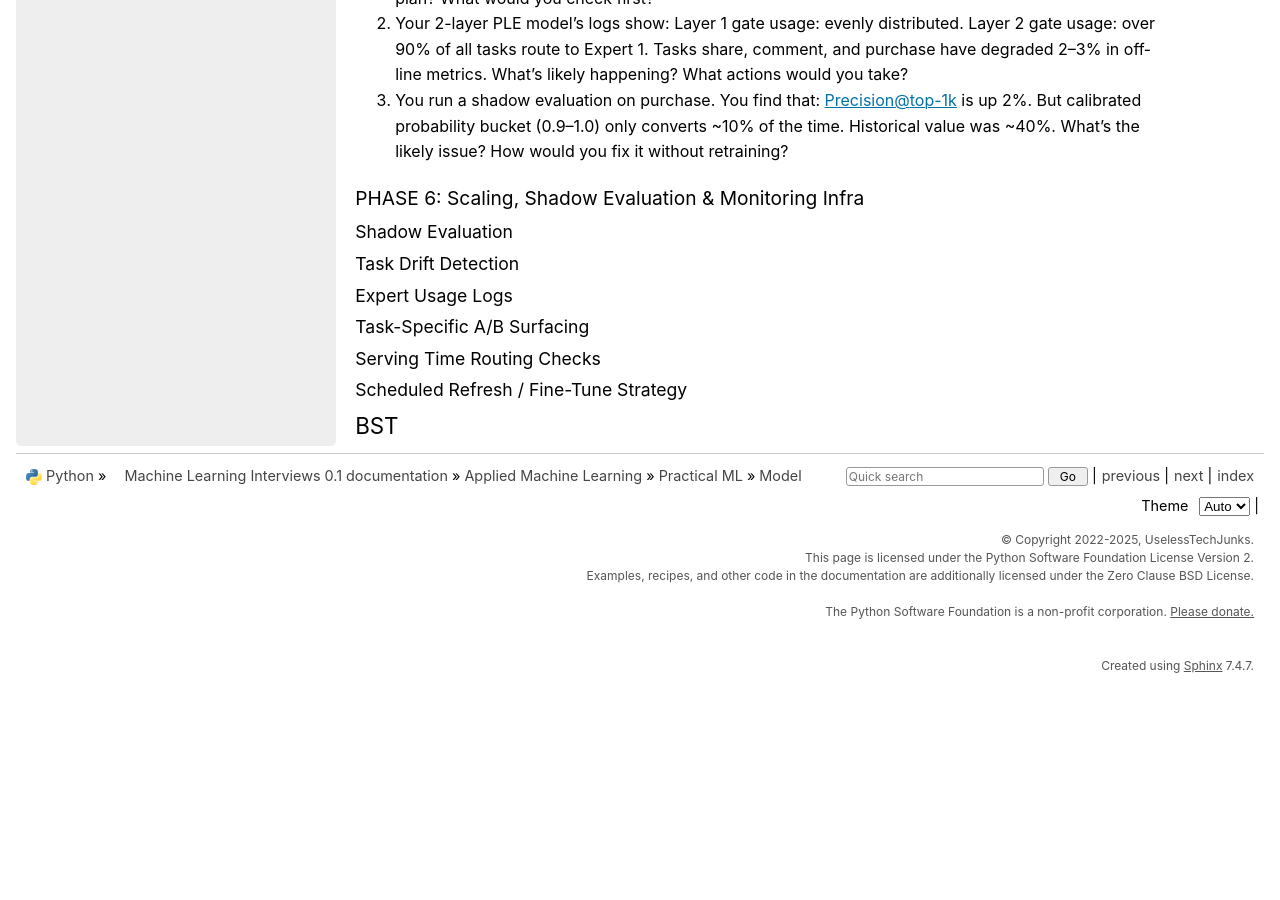
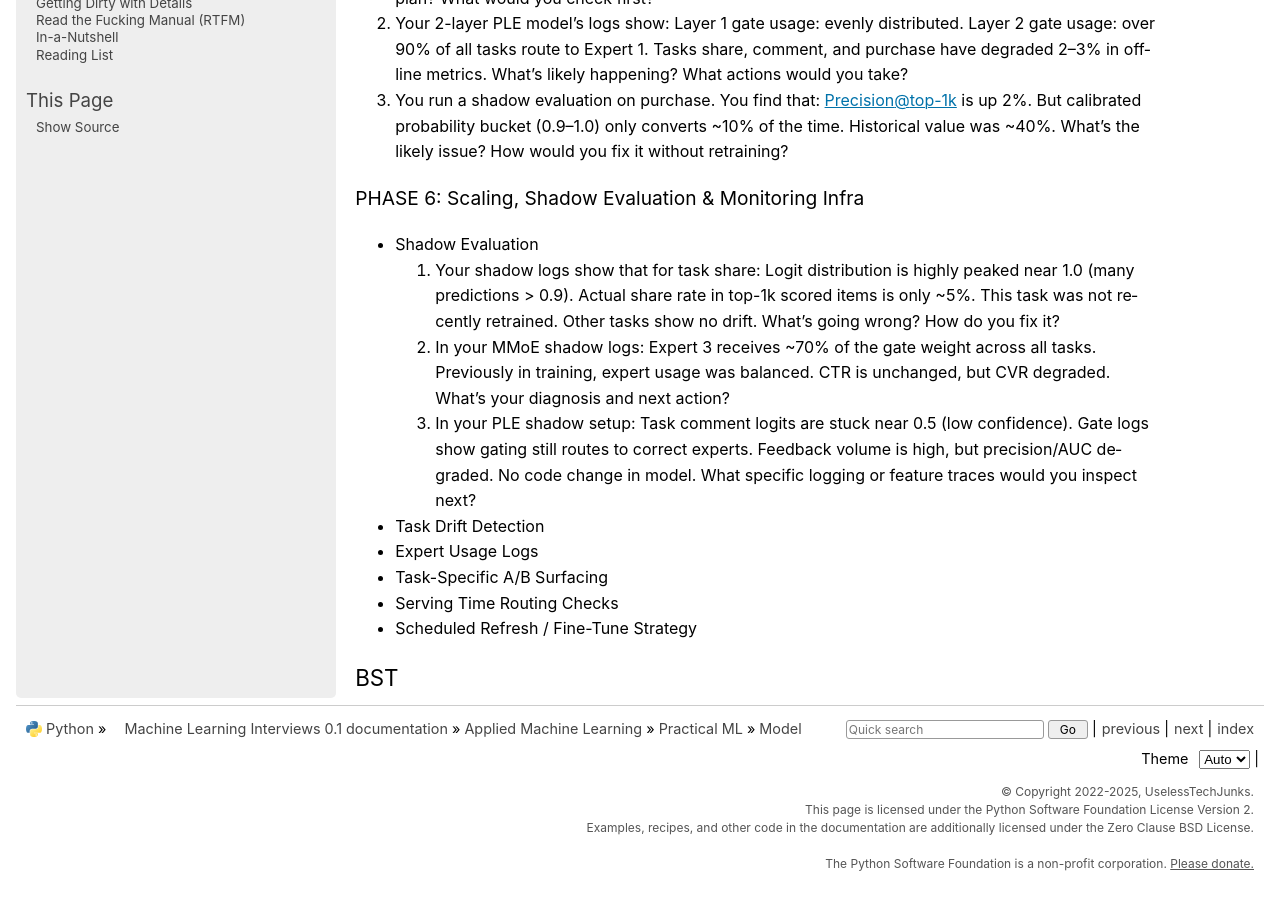
Before and after one commit to uselesstechjunks/leetcode, a Sphinx documentation site: the page built from docs/source/applied/practical/model.rst, in a window 1280 px wide and 900 px high, scrolled down 3479 px. Built offline with Sphinx 7.4.7, drawn with Linux system fonts in a browser that asks for light colours; pages that are not in the unit, such as notebooks, are missing from menus; before the commit the page ends 4163 px from its top, so only the background shows below that.

Commit message:
Update model.rst

```diff
--- a/docs/source/applied/practical/model.rst
+++ b/docs/source/applied/practical/model.rst
@@ -86,17 +86,17 @@ PHASE 5: Debugging and Failure Modes
 
 PHASE 6: Scaling, Shadow Evaluation & Monitoring Infra
 ---------------------------------------------------------------------------
-Shadow Evaluation
-"""""""""""""""""""""""""""""""""""""""""""""""""""""""""""""""""""""""""""
-Task Drift Detection
-"""""""""""""""""""""""""""""""""""""""""""""""""""""""""""""""""""""""""""
-Expert Usage Logs
-"""""""""""""""""""""""""""""""""""""""""""""""""""""""""""""""""""""""""""
-Task-Specific A/B Surfacing
-"""""""""""""""""""""""""""""""""""""""""""""""""""""""""""""""""""""""""""
-Serving Time Routing Checks
-"""""""""""""""""""""""""""""""""""""""""""""""""""""""""""""""""""""""""""
-Scheduled Refresh / Fine-Tune Strategy
-"""""""""""""""""""""""""""""""""""""""""""""""""""""""""""""""""""""""""""
+- Shadow Evaluation
+
+	#. Your shadow logs show that for task share: Logit distribution is highly peaked near 1.0 (many predictions > 0.9). Actual share rate in top-1k scored items is only ~5%. This task was not recently retrained. Other tasks show no drift. What’s going wrong? How do you fix it?
+	#. In your MMoE shadow logs: Expert 3 receives ~70% of the gate weight across all tasks. Previously in training, expert usage was balanced. CTR is unchanged, but CVR degraded. What’s your diagnosis and next action?
+	#. In your PLE shadow setup: Task comment logits are stuck near 0.5 (low confidence). Gate logs show gating still routes to correct experts. Feedback volume is high, but precision/AUC degraded. No code change in model. What specific logging or feature traces would you inspect next?
+
+- Task Drift Detection
+- Expert Usage Logs
+- Task-Specific A/B Surfacing
+- Serving Time Routing Checks
+- Scheduled Refresh / Fine-Tune Strategy
+
 BST
 ===========================================================================
```
